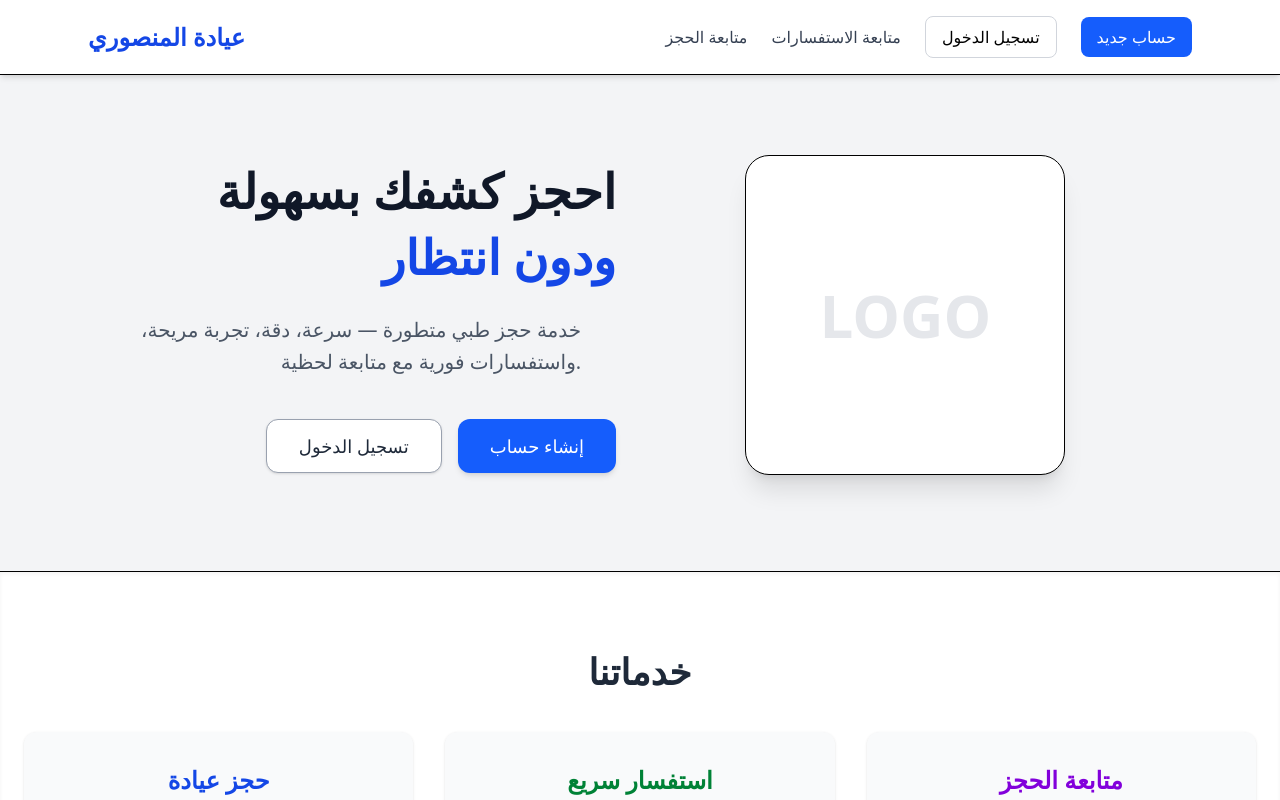
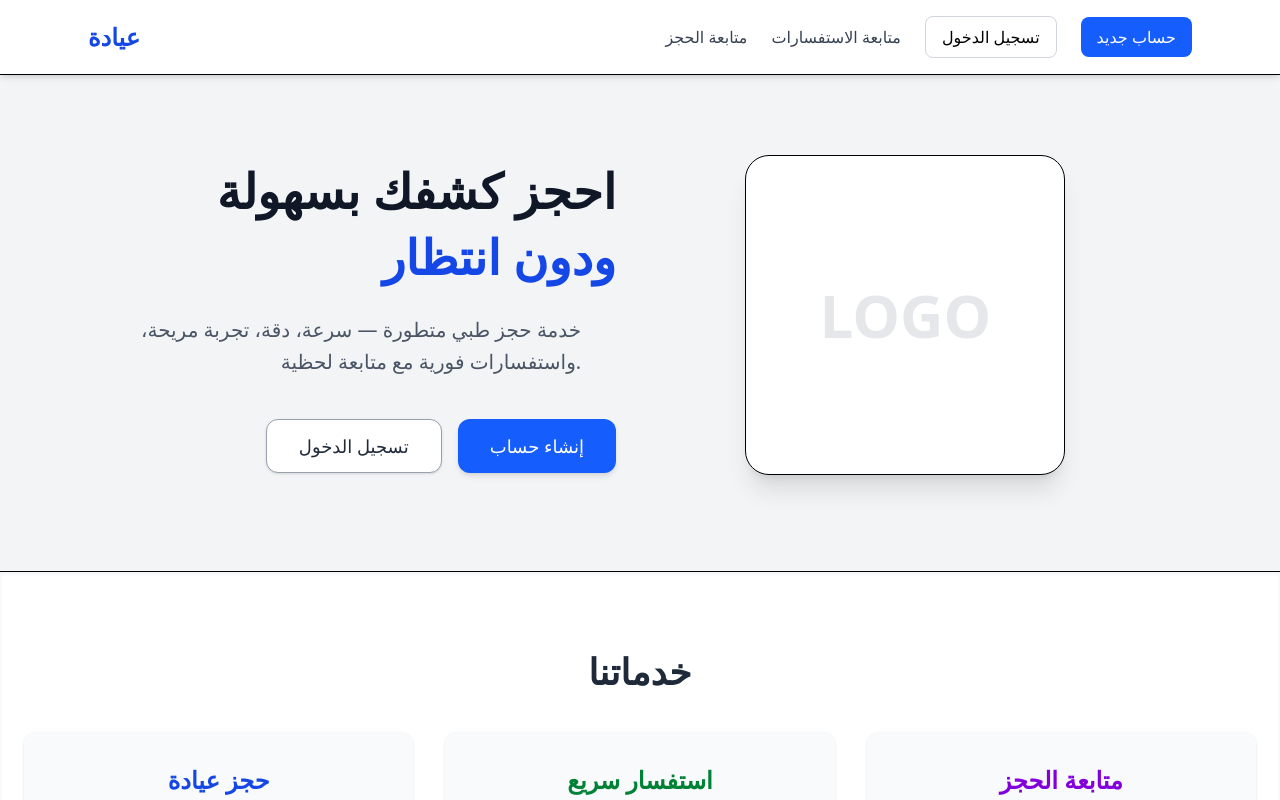
Before and after one commit to codix810/clinic, a Next.js app: page / in a window 1280 px wide. Shown: the top 800 px of the page. Built offline with nearby package versions, Linux system fonts and the light colour scheme; no server answers.

Commit message:
Update Navbar.tsx

```diff
--- a/src/app/components/Navbar.tsx
+++ b/src/app/components/Navbar.tsx
@@ -37,7 +37,7 @@ export default function Navbar() {
           className="text-2xl font-bold text-blue-700 cursor-pointer"
           onClick={() => router.push("/")}
         >
-          عيادة المنصوري
+          عيادة
         </h1>
 
         {!loading && (
@@ -153,5 +153,3 @@ export default function Navbar() {
     </header>
   );
 }
-
-/* Tailwind Helper Classes */
```
